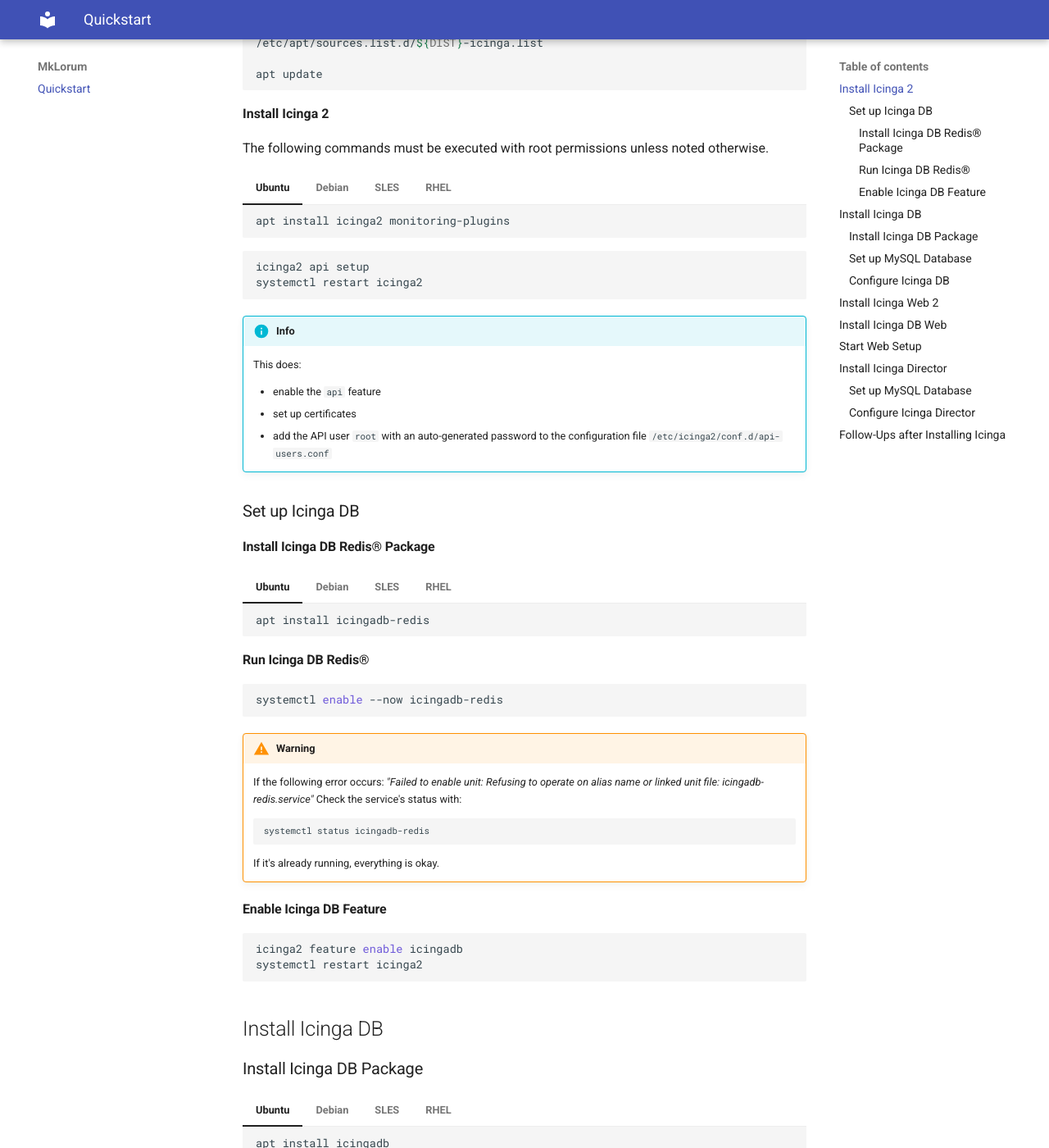
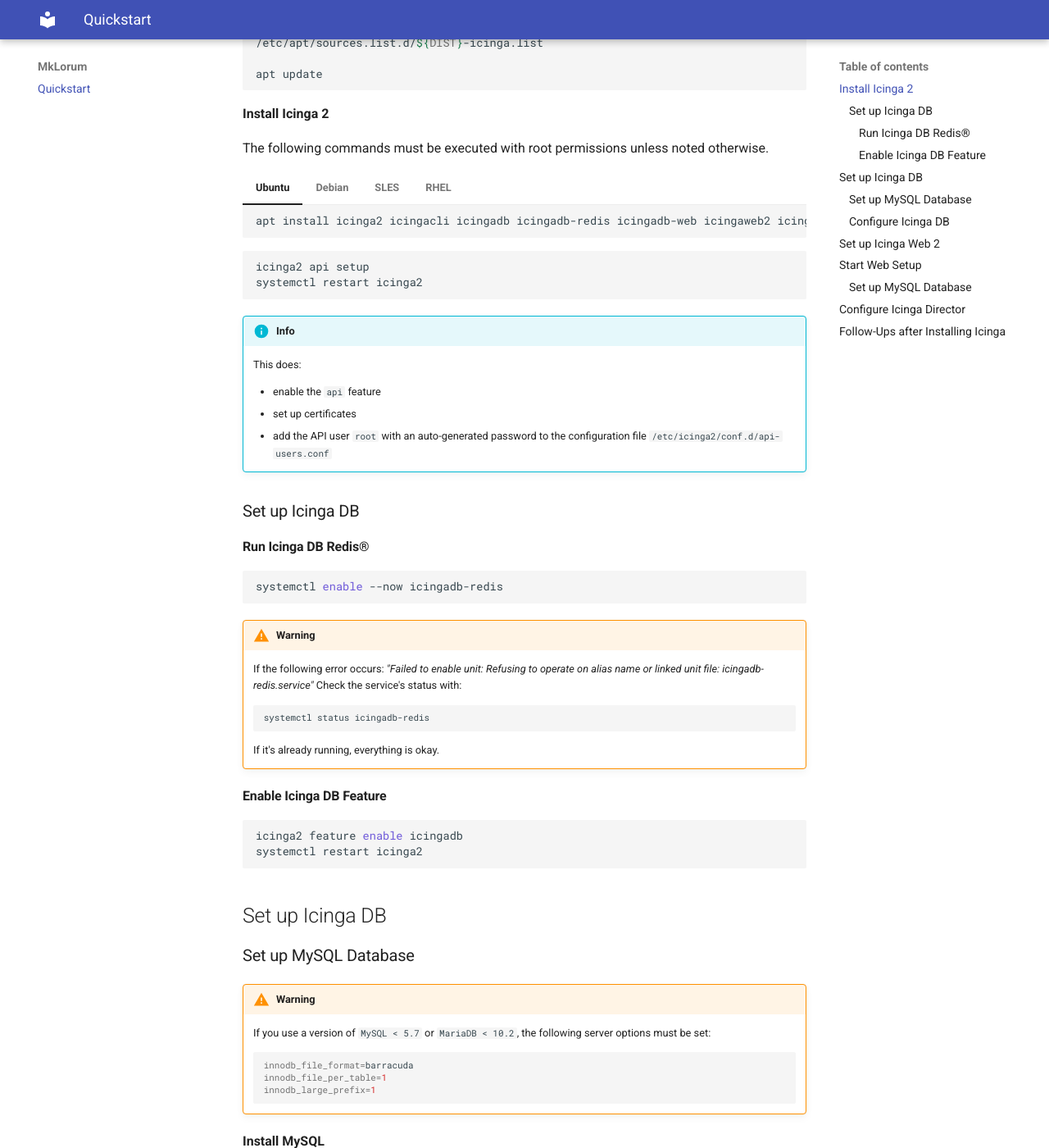
Before and after one commit to Icinga/get-started-docs, an MkDocs documentation site: the page built from doc/00.quickstart.md, in a window 1280 px wide and 1400 px high, scrolled down 719 px. Shown: the whole window at 82% size. Built offline with MkDocs 1.6.1 and Material for MkDocs 9.7.7, drawn with Linux system fonts in a browser that asks for light colours; some of the changed text lies outside the part shown.

Commit message:
Group all Icinga-installs

````diff
--- a/doc/00.quickstart.md
+++ b/doc/00.quickstart.md
@@ -35,10 +35,6 @@ systemctl restart icinga2
 
 ### Set up Icinga DB
 
-#### Install Icinga DB Redis® Package
-
-{% include "tab-install-icingadb-redis.md" %}
-
 #### Run Icinga DB Redis®
 
 ```bash
@@ -64,11 +60,7 @@ icinga2 feature enable icingadb
 systemctl restart icinga2
 ```
 
-## Install Icinga DB
-
-### Install Icinga DB Package
-
-{% include "tab-install-icingadb.md" %}
+## Set up Icinga DB
 
 ### Set up MySQL Database
 
@@ -115,7 +107,7 @@ mysql -u root -p icingadb </usr/share/icingadb/schema/mysql/schema.sql
 systemctl enable --now icingadb
 ```
 
-## Install Icinga Web 2
+## Set up Icinga Web 2
 
 {% include "tab-install-icingaweb2.md" %}
 
@@ -150,13 +142,6 @@ usermod -a -G icingaweb2 www-data
 systemctl restart apache2
 ```
 
-
-## Install Icinga DB Web
-
-**Install the Package**
-
-{% include "tab-install-icingadbweb.md" %}
-
 This concludes the installation. Now proceed with the configuration.
 
 ## Start Web Setup
@@ -173,12 +158,6 @@ The setup wizard automatically detects the required packages. In case one of the
     The API-user and it's password are written in the file `/etc/icinga2/conf.d/api-users.conf`
 
 
-## Install Icinga Director
-
-**Install the Package**
-
-{% include "tab-install-director.md" %}
-
 ### Set up MySQL Database
 
 ```sql
@@ -189,7 +168,7 @@ mysql> CREATE USER director@localhost IDENTIFIED BY 'CHANGEME';
 mysql> GRANT ALL ON director.* TO director@localhost;
 ```
 
-### Configure Icinga Director
+## Configure Icinga Director
 
 Log in to your running Icinga Web setup with a privileged user and follow the steps below to configure Icinga Director:
 
--- a/doc/tab-install-director.md
+++ /dev/null
@@ -1,31 +0,0 @@
-=== "Ubuntu"
-
-    ```bash
-    apt install icinga-director
-    ```
-
-=== "Debian"
-
-    ```bash
-    apt install icinga-director
-    ```
-
-=== "SLES"
-
-    ```bash
-    zypper install icinga-director
-    ```
-
-=== "RHEL"
-
-    === "RHEL 8 or Later"
-
-        ```bash
-        dnf install icinga-director
-        ```
-
-    === "RHEL 7"
-
-        ```bash
-        yum install icinga-director
-        ```
--- a/doc/tab-install-icinga.md
+++ b/doc/tab-install-icinga.md
@@ -1,19 +1,19 @@
 === "Ubuntu"
 
     ```bash
-    apt install icinga2 monitoring-plugins
+    apt install icinga2 icingacli icingadb icingadb-redis icingadb-web icingaweb2 icinga-director monitoring-plugins
     ```
 
 === "Debian"
 
     ```bash
-    apt install icinga2 monitoring-plugins
+    apt install icinga2 icingacli icingadb icingadb-redis icingadb-web icingaweb2 icinga-director monitoring-plugins
     ```
 
 === "SLES"
 
     ```bash
-    zypper install icinga2
+    zypper install icinga2 icingacli icingadb icingadb-redis icingadb-web icingaweb2 icinga-director
     zypper install --recommends monitoring-plugins-all
     ```
 
@@ -24,17 +24,13 @@
     === "RHEL 8 or Later"
 
         ```bash
-        dnf install icinga2
-        systemctl enable icinga2
-        systemctl start icinga2
-        dnf install nagios-plugins-all
+        dnf install icinga2 icingacli icingadb icingadb-redis icingadb-web icingaweb2 icinga-director nagios-plugins-all
+        systemctl enable --now icinga2
         ```
 
     === "RHEL 7"
 
         ```bash
-        yum install icinga2
-        systemctl enable icinga2
-        systemctl start icinga2
-        yum install nagios-plugins-all
+        yum install icinga2 icingacli icingadb icingadb-redis icingadb-web icingaweb2 icinga-director nagios-plugins-all
+        systemctl enable --now icinga2
         ```
--- a/doc/tab-install-icingadb-redis.md
+++ /dev/null
@@ -1,31 +0,0 @@
-=== "Ubuntu"
-
-    ```bash
-    apt install icingadb-redis
-    ```
-
-=== "Debian"
-
-    ```bash
-    apt install icingadb-redis
-    ```
-
-=== "SLES"
-
-    ```bash
-    zypper install icingadb-redis
-    ```
-
-=== "RHEL"
-
-    === "RHEL 8 or Later"
-
-        ```bash
-        dnf install icingadb-redis
-        ```
-
-    === "RHEL 7"
-
-        ```bash
-        yum install icingadb-redis
-        ```
--- a/doc/tab-install-icingadb.md
+++ /dev/null
@@ -1,31 +0,0 @@
-=== "Ubuntu"
-
-    ```bash
-    apt install icingadb
-    ```
-
-=== "Debian"
-
-    ```bash
-    apt install icingadb
-    ```
-
-=== "SLES"
-
-    ```bash
-    zypper install icingadb
-    ```
-
-=== "RHEL"
-
-    === "RHEL 8 or Later"
-
-        ```bash
-        dnf install icingadb
-        ```
-
-    === "RHEL 7"
-
-        ```bash
-        yum install icingadb
-        ```
--- a/doc/tab-install-icingadbweb.md
+++ /dev/null
@@ -1,31 +0,0 @@
-=== "Ubuntu"
-
-    ```bash
-    apt install icingadb-web
-    ```
-
-=== "Debian"
-
-    ```bash
-    apt install icingadb-web
-    ```
-
-=== "SLES"
-
-    ```bash
-    zypper install icingadb-web
-    ```
-
-=== "RHEL"
-
-    === "RHEL 8 or Later"
-
-        ```bash
-        dnf install icingadb-web
-        ```
-
-    === "RHEL 7"
-
-        ```bash
-        yum install icingadb-web
-        ```
--- a/doc/tab-install-icingaweb2.md
+++ b/doc/tab-install-icingaweb2.md
@@ -1,21 +1,18 @@
 === "Ubuntu"
 
     ```bash
-    apt install icingaweb2 libapache2-mod-php icingacli
+    apt install libapache2-mod-php
     ```
 
     The additional package `libapache2-mod-php` is necessary on Ubuntu to automatically install a web server and PHP and make Icinga Web 2 work out-of-the-box.
 
 === "Debian"
 
-    ```bash
-    apt install icingaweb2 icingacli
-    ```
+    On Debian there is no additional step necessary.
 
 === "SLES"
 
     ```bash
-    zypper install icingaweb2 icingacli
     systemctl enable --now apache2
     a2enmod rewrite
     systemctl restart apache2
@@ -23,21 +20,6 @@
 
 === "RHEL"
 
-    !!! Warning
-        If you have SELinux enabled, the package `icingaweb2-selinux` is also required.
-
     ```bash
     systemctl enable --now httpd
     ```
-
-    === "RHEL 8 or Later"
-
-        ```bash
-        dnf install icingaweb2 icingacli
-        ```
-
-    === "RHEL 7"
-
-        ```bash
-        yum install icingaweb2 icingacli
-        ```
````
